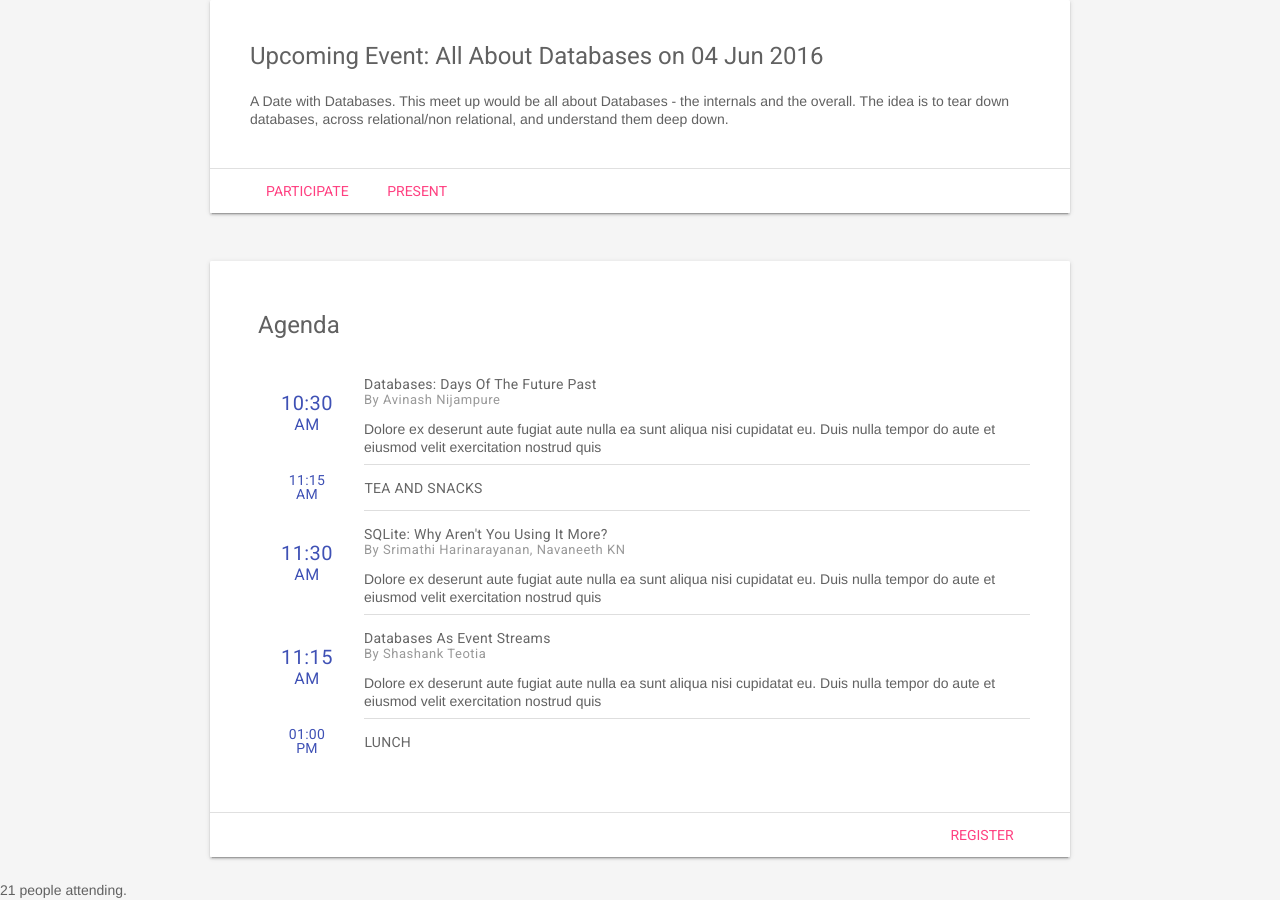
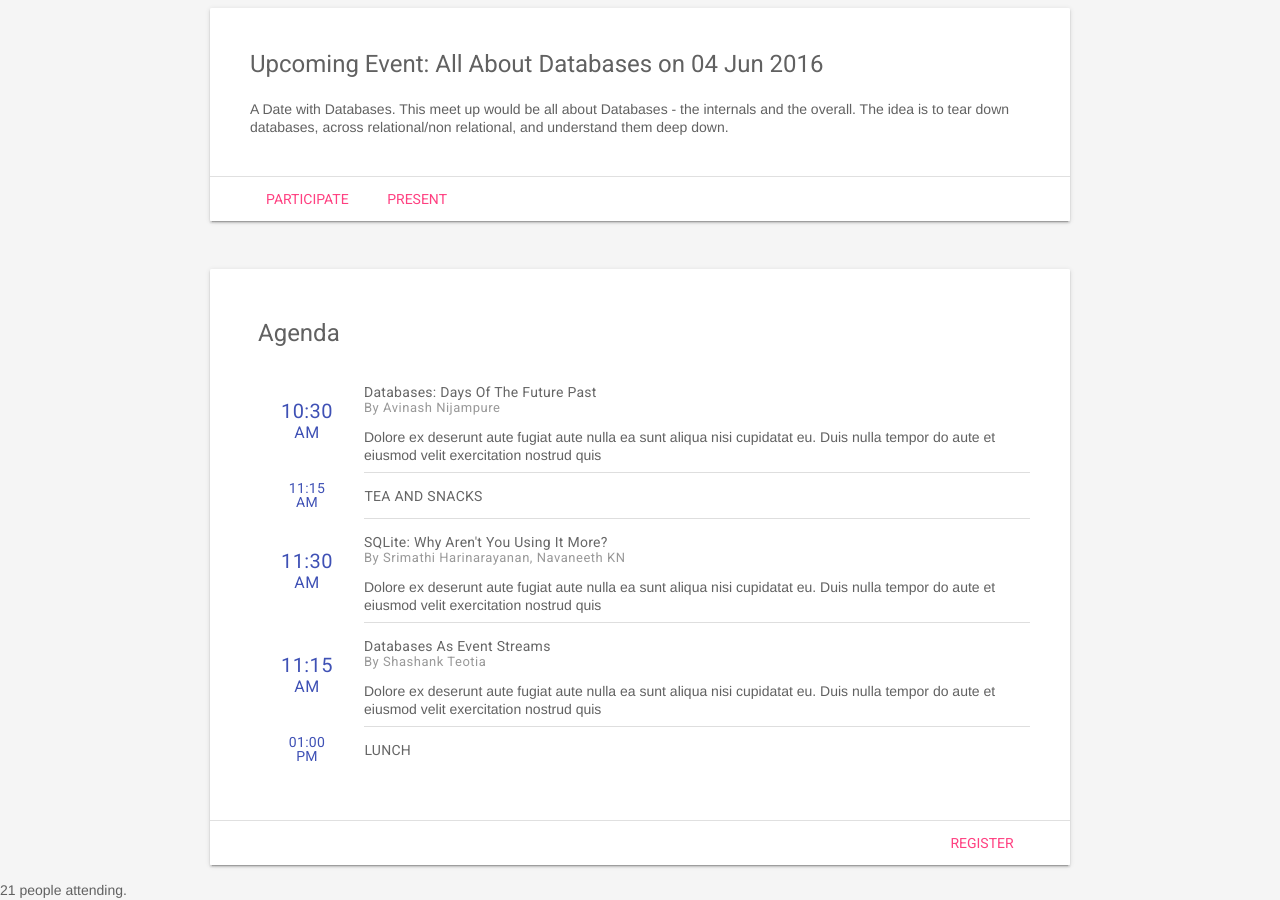
Before and after one commit to parameswaranxyz/devday, a Jekyll site: the page built from _events/all-about-databases.markdown, in a window 1280 px wide. Built offline with Jekyll 4.4.1, drawn with Linux system fonts in a browser that asks for light colours; nearby versions of some CDN libraries.

Commit message:
Added a wrapping panel

```diff
--- a/_layouts/event.html
+++ b/_layouts/event.html
@@ -6,6 +6,7 @@
     <div class="container">
         <div class="layout">
             <main>
+                <div class="panel">
                     <section class="intro">
                         <div class="cover">
                             <div class="content">
@@ -63,6 +64,7 @@
                         <p>{{ event.venue }}</p>
                         <p>{{ event.time | date_to_string }}</p>
                     </section>
+                </div>
             </main>
             <aside>
                 <div class="attendees">
--- a/_sass/_event.scss
+++ b/_sass/_event.scss
@@ -13,6 +13,10 @@
 
     main {
         @extend .mdl-layout__content;
+
+        .panel {
+            padding: 8px;
+        }
     }
 
     section {
@@ -174,6 +178,11 @@
                     &.right {
                         float: right;
                     }
+
+                    &:hover {
+                        background: transparent;
+                        color: black;
+                    }
                 }
             }
         }
```
Lines whose indentation alone changed are shown as unchanged.
